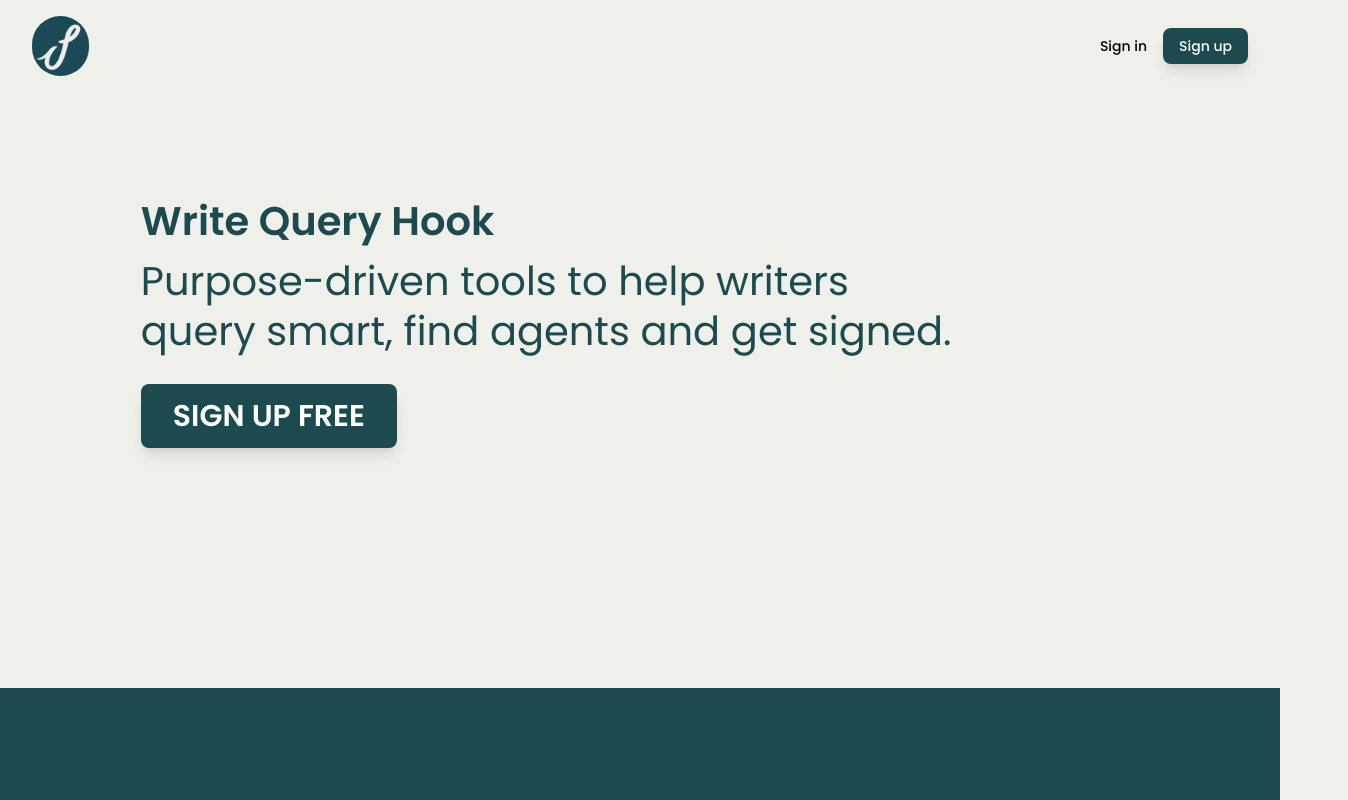
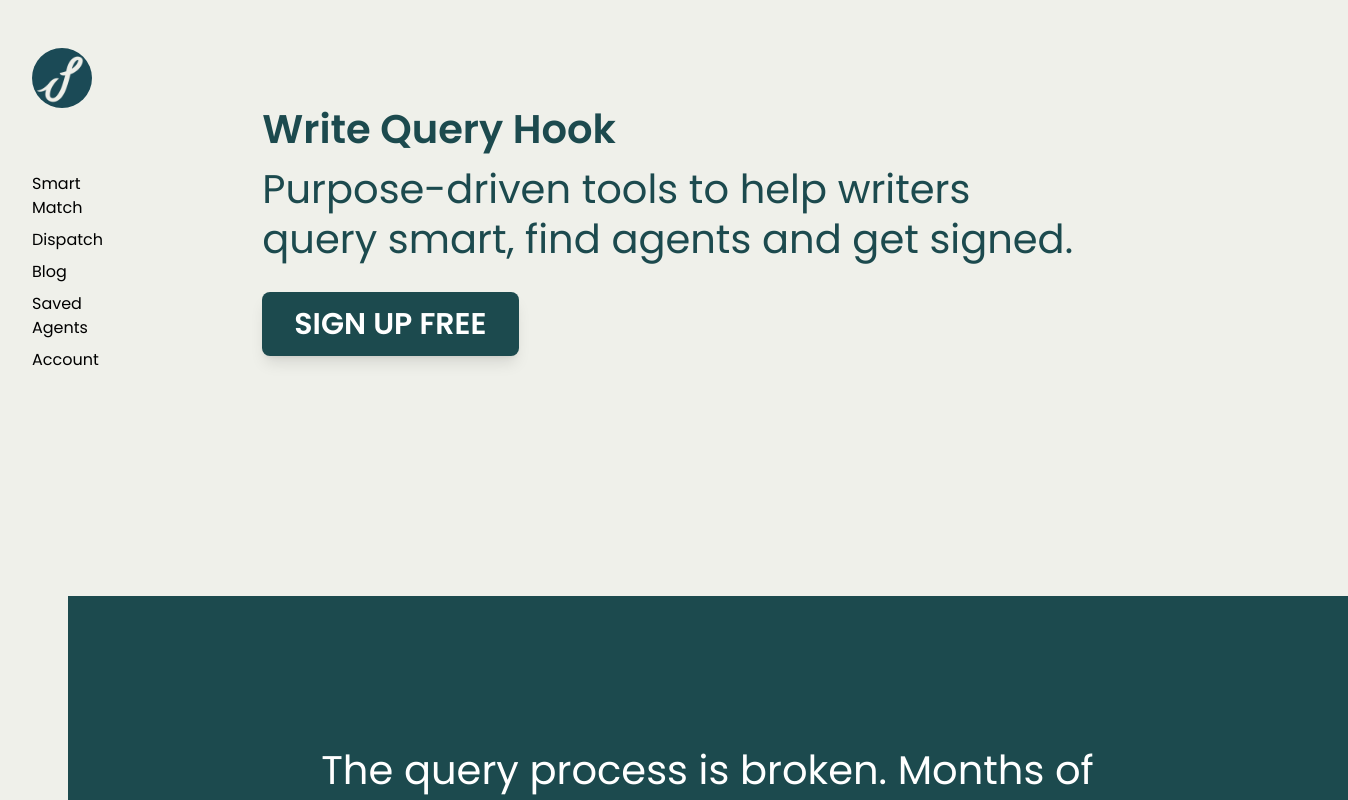
Before and after one commit to thefrankharvey/querybot_web_app, a Next.js app: page / in a window 1280 px wide. Shown: the top 800 px of the page, 1348 px wide, since content can reach past the window. Built offline with nearby package versions, Linux system fonts and the light colour scheme; no server answers.

Commit message:
Sidebar nav wip

```diff
--- /dev/null
+++ b/app/components/side-bar-nav.tsx
@@ -0,0 +1,41 @@
+"use client";
+
+import Image from "next/image";
+import Link from "next/link";
+
+export const SideBarNav = () => {
+  return (
+    <div className="w-[250px] min-h-screen pt-12 ml-8">
+      <Link href="/" className="text-xl font-semibold text-black">
+        <Image
+          src="/wqh-logo.png"
+          alt="logo"
+          width={60}
+          height={60}
+          className="w-[60px] h-[60px] rounded-full"
+        />
+      </Link>
+      <div className="w-full flex flex-col md:flex-row">
+        <aside className="w-full md:sticky md:top-24 h-full md:max-w-[173px]">
+          <nav className="w-full flex flex-col gap-2 p-4 md:p-0 rounded-none shadow-none mt-0 md:mt-16">
+            <Link href="/smart-match" className="flex-1">
+              Smart Match
+            </Link>
+            <Link href="/dispatch" className="flex-1">
+              Dispatch
+            </Link>
+            <Link href="/blog">Blog</Link>
+            <Link
+              href="/profile/saved-match"
+              onClick={(e) => e.stopPropagation()}
+              className="flex-1"
+            >
+              Saved Agents
+            </Link>
+            <Link href="/profile/account">Account</Link>
+          </nav>
+        </aside>
+      </div>
+    </div>
+  );
+};
--- a/app/layout.tsx
+++ b/app/layout.tsx
@@ -1,11 +1,12 @@
 import type { Metadata } from "next";
 import { Poppins } from "next/font/google";
 import "./globals.css";
-import Nav from "./components/nav";
+// import Nav from "./components/nav";
 import Footer from "./components/footer";
 import { ClerkProvider } from "@clerk/nextjs";
 import { Toaster } from "./ui-primitives/sonner";
 import { Providers } from "./providers";
+import { SideBarNav } from "./components/side-bar-nav";
 
 const poppins = Poppins({
   weight: ["400", "500", "600", "700", "800"],
@@ -45,9 +46,12 @@
       <html lang="en">
         <body className={`${poppins.className} antialiased`}>
           <Providers>
-            <Nav />
-            <div className="max-w-screen-xl mx-auto px-4 py-0 min-h-screen">
-              {children}
+            {/* SideBarNav */}
+            <div className="flex gap-8 w-full">
+              <SideBarNav />
+              <div className="max-w-screen-xl px-4 py-0 min-h-screen">
+                {children}
+              </div>
             </div>
             <Footer />
             <Toaster />
```
